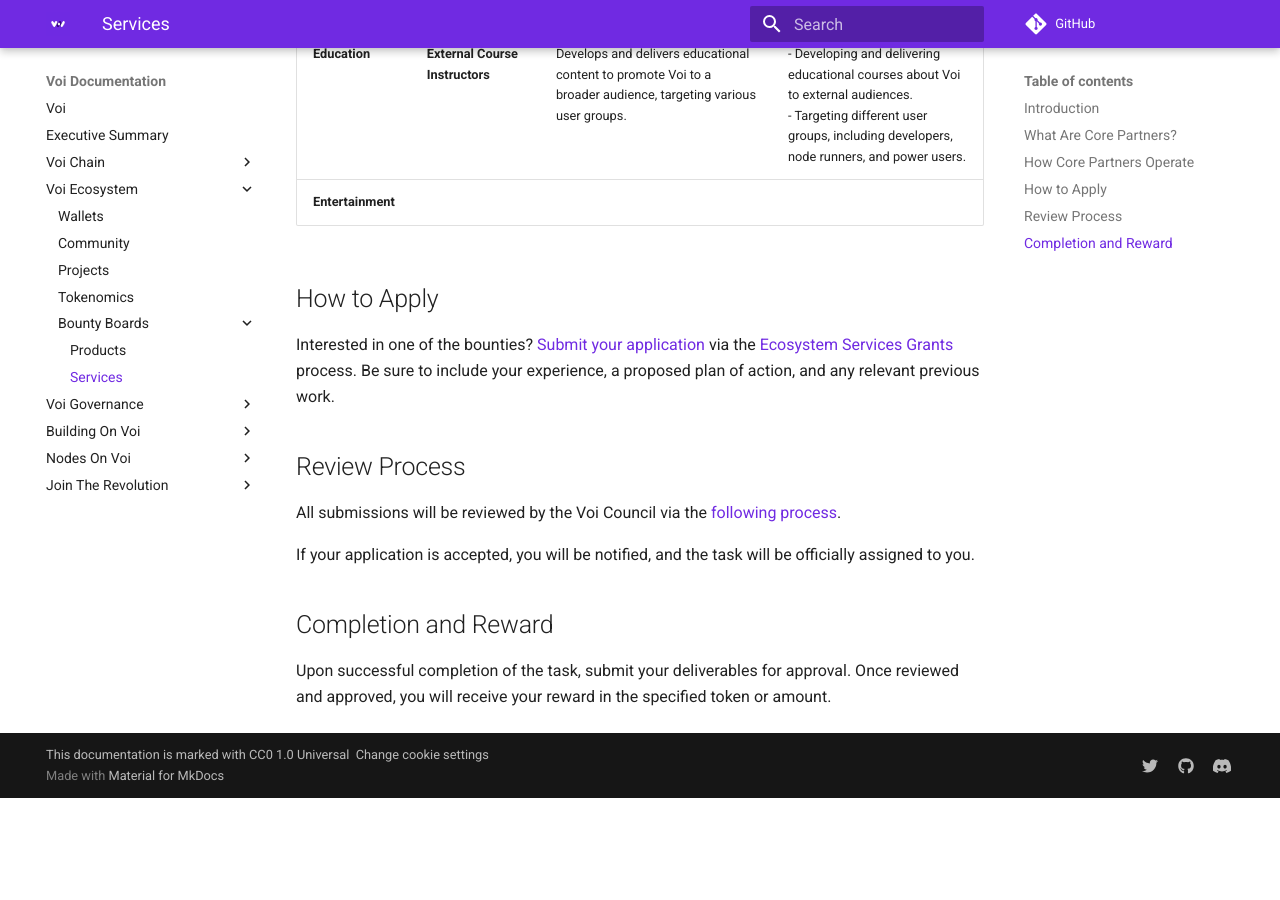
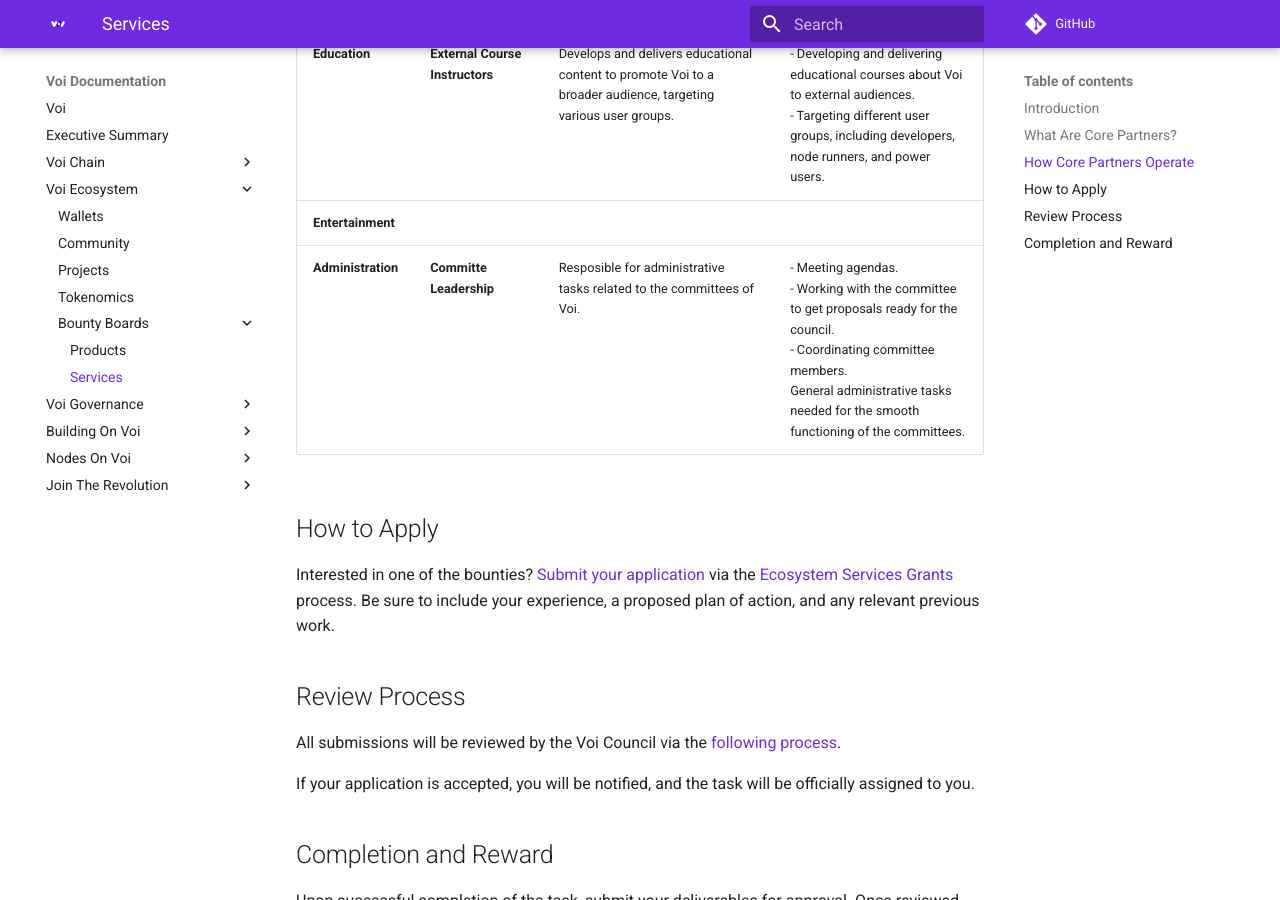
Before and after one commit to VoiNetwork/learn-more, an MkDocs documentation site: the page built from docs/ecosystem/bounty-boards/services.md, in a window 1280 px wide and 900 px high, scrolled down 2828 px. Built offline with MkDocs 1.6.1 and Material for MkDocs 9.7.7, drawn with Linux system fonts in a browser that asks for light colours; plug-ins that fetch from the network failed and are left out; comment, search, counter and statistics services are not loaded; before the commit the page ends 3626 px from its top, so only the background shows below that.

Commit message:
Update services.md

```diff
--- a/docs/ecosystem/bounty-boards/services.md
+++ b/docs/ecosystem/bounty-boards/services.md
@@ -38,6 +38,7 @@
 | **Moderation** | **Discord & Telegram Moderators** | Ensures that Voi’s online communities remain safe, secure, and welcoming for all members. | - Ensuring Voi’s Discord and Telegram communities are safe, secure, and welcoming.<br>- Enforcing community guidelines and addressing any issues promptly. |
 | **Education** | **External Course Instructors** | Develops and delivers educational content to promote Voi to a broader audience, targeting various user groups. | - Developing and delivering educational courses about Voi to external audiences.<br>- Targeting different user groups, including developers, node runners, and power users. |
 | **Entertainment** |              |               |               |
+| **Administration** | **Committe Leadership** | Resposible for administrative tasks related to the committees of Voi. | - Meeting agendas. <br>- Working with the committee to get proposals ready for the council. <br>- Coordinating committee members. <br> General administrative tasks needed for the smooth functioning of the committees. |
 
 ## How to Apply
 Interested in one of the bounties? [Submit your application](../../governance/submitting-proposals.md) via the [Ecosystem Services Grants](../../governance/proposals/types-of-grants.md) process. Be sure to include your experience, a proposed plan of action, and any relevant previous work.
```
